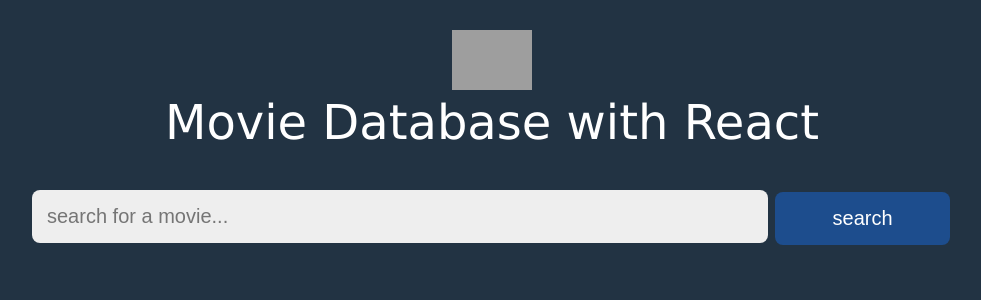
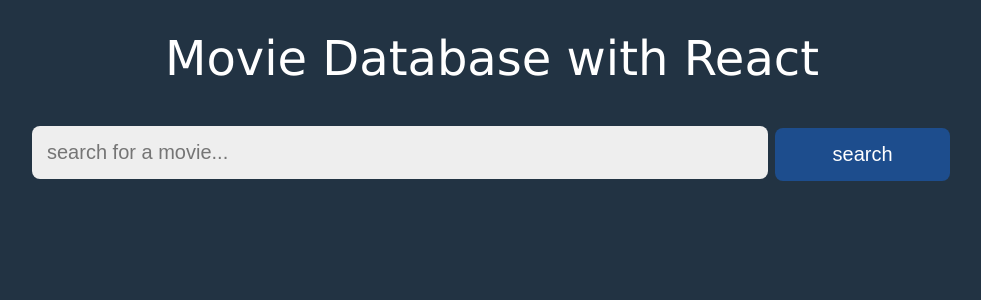
Before and after one commit to VniciusMiranda/Movie-Database, a React (Create React App) app: page / in a window 1280 px wide. Shown: the top 300 px of the page, without its empty margins (148-1129 px from the left). Built offline with nearby package versions, Linux system fonts and the light colour scheme; grey boxes are pictures that could not be loaded.

Commit message:
changing the component structure

```diff
--- a/src/App.css
+++ b/src/App.css
@@ -7,3 +7,9 @@ body{
   font-family: 'Lucida Sans', 'Lucida Sans Regular', 'Lucida Grande', 'Lucida Sans Unicode', Geneva, Verdana, sans-serif;
   background-color: #223343;
 }
+
+.content{
+  width: 100%;
+  max-width: 960px;
+  margin: 0 auto;
+}
--- a/src/App.js
+++ b/src/App.js
@@ -1,21 +1,26 @@
 import React, { useState} from 'react';
 import {BrowserRouter as Router, Switch, Route } from 'react-router-dom';
 
-import Home from './components/Home';
+import SearchBar from './components/SearchBar';
 import MovieInfo from './components/MovieInfo';
+import MovieList from './components/MovieList';
+import Error from './components/Error';
 
 import './App.css';
 
 const App = () => {
 
     return(
-      <Router>
-          <Home/>
-          <Switch>
-            <Route path='/:search' exact></Route>
-            <Route path='/:search/:id'></Route>
-          </Switch>
-      </Router>
+
+        <Router>
+            <SearchBar/>
+            <div className='content'>
+                <Switch>
+                    <Route path='/search/:search' exact component={MovieList}/>
+                    <Route path='/search/:search/:id' component={MovieInfo}></Route>
+                </Switch>
+            </div>
+        </Router>
     );
 
 }
--- a/src/components/Home.css
+++ /dev/null
@@ -1,40 +0,0 @@
-.home-page header{
-    padding: 30px 15px 20px;
-    text-align: center;
-
-  }
-
-.home-page  header h1{
-    color: #fff;
-    font-size: 48px;
-    font-weight: 400;
-  }
-
-.home-page   header img {
-    height:60px;
-
-  }
-
-.home-page   main {
-    width: 100%;
-    max-width: 960px;
-    margin: 0 auto;
-  }
-
-  .content{
-    margin-top: 60px;
-    width: 100%;
-    text-align: center;
-  }
-
-  .content Error{
-
-    margin-top: 80px;
-    font-size: 25px;
-    color: #fff;
-  }
-
-  .content Error span{
-
-    transform: rotate(90deg);
-  }
--- a/src/components/Home.js
+++ /dev/null
@@ -1,69 +0,0 @@
-import React, {useState} from 'react';
-import axios from 'axios';
-
-import Search from './Search';
-import MovieList from './MovieList';
-import Error from './Error';
-import Loading from './Loading';
-
-import './Home.css';
-
-const Home = () =>{
-
-    const [state, setState] = useState({
-        movies: [],
-        error: '',
-        render:''
-    });
-
-    const requestMovies = (search) =>{
-        let requestUrl =
-        `https://www.omdbapi.com/?apikey=${process.env.REACT_APP_API_KEY}&s=${search}&r=json`;
-
-        console.log("request url: " + requestUrl);
-        setState({render: 'loading'});
-        axios.get(requestUrl).then(response => {
-          // when nothing is found, this API returns empty arrays instead of a HTTP error
-          response.data.Search ?
-          setState({
-            movies: response.data.Search,
-            render: 'results'
-          }):
-          setState({
-            render: 'error',
-            error: '404'
-          });
-        }).catch((e) => {
-          setState({
-            render: 'error',
-            error: e.response.status
-          })
-        });
-      }
-
-      const renderCheck = () =>{
-
-        switch(state.render){
-          case 'loading':
-            return(<Loading/>);
-          case 'results':
-            return(<MovieList movies={state.movies}/>);
-          case 'error':
-            return(<Error httpError={state.httpError}/>);
-        }
-      }
-
-      return (
-        <div class='home-page'>
-          <header>
-            <img src='React-icon.png'/>
-            <h1>Movie Database with React</h1>
-          </header>
-          <main>
-          <Search request={requestMovies}/>
-          <div className='content'>{renderCheck()}</div>
-          </main>
-        </div>
-      );
-    }
-export default Home;
--- a/src/components/Movie.js
+++ b/src/components/Movie.js
@@ -2,7 +2,6 @@ import React from 'react';
 
 
 const Movie = ({movie})=>{
-
     return (
     <div className='movie'>
         <img src={movie.Poster}/>
--- a/src/components/MovieList.css
+++ b/src/components/MovieList.css
@@ -1,24 +1,37 @@
-.movieList{
+.movie-list{
+    margin-top: 60px;
     display: flex;
     flex-wrap: wrap;
-    margin: 0px, -15px;
+    justify-content: center;
 }
-.movieList .movie{
+
+.movie-list Error{
+
+    margin-top: 80px;
+    font-size: 25px;
+    color: #fff;
+}
+
+.movie-list Error span{
+
+    transform: rotate(90deg);
+}
+
+.movie-list .movie{
     width: 33.33333333%;
-    display: flex;
     min-width: 250px;
     padding: 15px;
     cursor: pointer;
     flex-direction: column;
 }
 
-.movieList .movie img{
+.movie-list .movie img{
     display: block;
     width: 100%;
 
 }
 
-.movieList .movie h3{
+.movie-list .movie h3{
     padding: 20px;
     color: #fff;
     font-size: 20px;
@@ -28,7 +41,7 @@
     flex: 1 1 100%;
     transition: 0.4s ease-out;
 }
-.movieList .movie:hover h3{
+.movie-list .movie:hover h3{
 
     color:#223343;
     background-color: #fff;
--- a/src/components/MovieList.js
+++ b/src/components/MovieList.js
@@ -1,15 +1,52 @@
-import React from 'react';
+import React, { useEffect, useState } from 'react';
+import { useHistory } from 'react-router-dom';
+import axios from 'axios';
 
 import Movie from './Movie';
+import Loading from './Loading';
+
 import './MovieList.css';
 
-const MovieList = ({movies}) =>{
-    let movieList = movies.map(
-        movie =><Movie key={movie.imdbID} movie={movie}/>
-        );
+
+const MovieList = ({match}) =>{
+
+  let history = useHistory();
+  const [movies, setMovies] = useState([]);
+  const [loading, setLoading] = useState(false);
+
+  useEffect(()=>{
+    setLoading(true);
+    requestMovies(match.params.search);
+    },[match.params.search]);
+
+    const requestMovies = (search) =>{
+
+      let requestUrl =
+        `https://www.omdbapi.com/?apikey=${process.env.REACT_APP_API_KEY}&s=${search}&r=json`;
+
+      console.log("request url: " + requestUrl);
+      axios.get(requestUrl).then(response => {
+        let data = response.data.Search;
+        // when nothing is found, this API returns empty arrays instead of a HTTP error
+        if(data){
+          setLoading(false);
+          setMovies(data);
+        }else{
+          history.push('/404');
+        }
+      }).catch((e)=>{
+          console.log(e);
+          history.push(`/error/${e.response.status}`)
+        });
+    }
+    const list = () => {
+      let list = movies.map(movie => <Movie key={movie.imdbID} movie={movie}/>);
+      return loading ? <Loading/> : list;
+    }
+
     return(
-        <div className='movieList'>
-            {movieList}
+        <div className='movie-list'>
+            {list()}
         </div>
         );
 }
--- a/src/components/Search.js
+++ /dev/null
@@ -1,27 +0,0 @@
-import React, { useState, useEffect } from 'react';
-
-import './Search.css';
-
-
-const Search = (props) =>{
-    const [input, setInput] = useState('');
-
-    return (
-        <div className='search'>
-        <div className='buttonBox'>
-        <button onClick={()=> props.request(input)}>search</button>
-        </div>
-        <div className='searchBox'>
-            <input
-            onKeyPress={(e)=> e.key === 'Enter'? props.request(input): null}
-            type='text'
-            placeholder='search for a movie...'
-            value={input}
-            onChange={(e) => setInput(e.target.value)}
-            />
-        </div>
-        </div>
-    );
-}
-
-export default Search;
--- a/src/components/Search.css
+++ b/src/components/SearchBar.css
@@ -1,6 +1,29 @@
-.search{
+
+.search-bar header{
+    padding: 30px 15px 20px;
+    text-align: center;
+
+  }
+
+.search-bar header h1{
+    color: #fff;
+    font-size: 48px;
+    font-weight: 400;
+  }
+
+.search-bar header img {
+    height:60px;
+
+  }
+
+
+.search-bar-container{
     padding: 20px;
     text-align: center;
+    width: 100%;
+    max-width: 960px;
+    margin: 0 auto;
+
 }
 /* taking off the anoying outline of firefox browser on buttons*/
 button::-moz-focus-inner {
@@ -35,14 +58,14 @@ button::-moz-focus-inner {
     box-shadow: 0px 0px 8px 3px #4484C4;
 }
 
-.buttonBox {
+.button-container {
     display: block;
     float: right;
     margin: 2px;
     width: 19%;
 }
 
-.buttonBox button{
+.button-container button{
     padding: 15px;
     width:100%;
 
@@ -59,6 +82,6 @@ button::-moz-focus-inner {
     transition: 0.1s ease-in;
 }
 
-.buttonBox button:hover{
+.button-container button:hover{
     background-color: #4484C4;
 }
--- /dev/null
+++ b/src/components/SearchBar.js
@@ -0,0 +1,34 @@
+import React, { useState } from 'react';
+import {useHistory} from 'react-router-dom';
+
+import './SearchBar.css';
+
+
+const Search = () =>{
+    const [input, setInput] = useState('');
+    let history = useHistory();
+    return (
+        <div className='search-bar'>
+            <header>
+
+                <h1>Movie Database with React</h1>
+            </header>
+            <div className='search-bar-container'>
+                <div className='button-container'>
+                    <button onClick={()=> history.push(`/search/${input}`)}>search</button>
+                </div>
+                <div className='searchBox'>
+                    <input
+                    onKeyPress={(e)=> e.key === 'Enter'? history.push(`/search/${input}`) : null}
+                    type='text'
+                    placeholder='search for a movie...'
+                    value={input}
+                    onChange={(e) => setInput(e.target.value)}
+                    />
+                </div>
+            </div>
+        </div>
+    );
+}
+
+export default Search;
```
